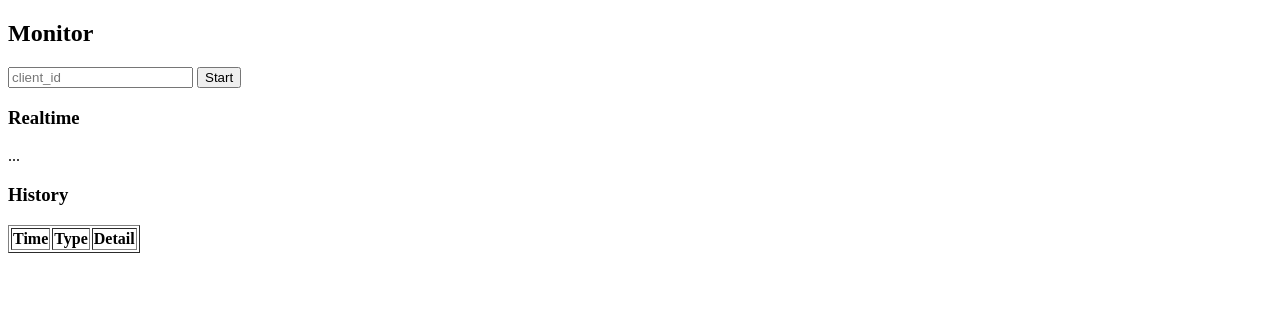
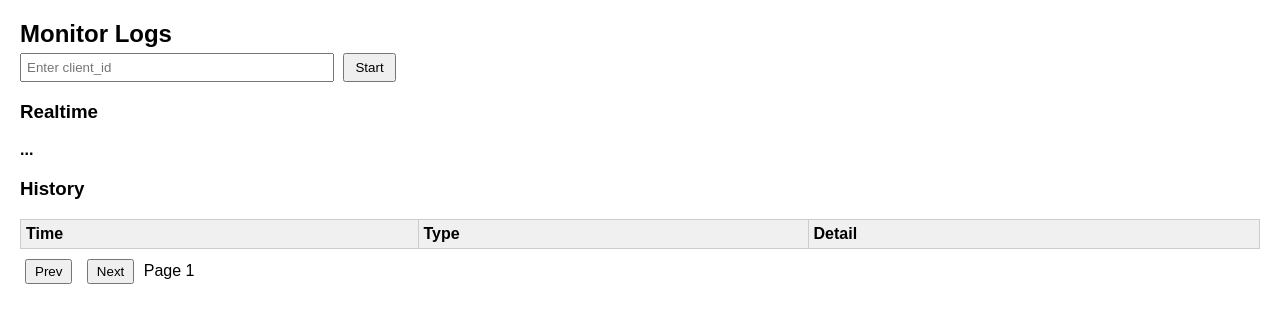
Before and after one commit to longhai-mine/Log-Tracker-Server, a Flask app: page / in a window 1280 px wide. Shown: the top 323 px of the page. Run offline with Flask 3, Linux system fonts and the light colour scheme; lists and menus that the app fills with data are empty; some libraries are stand-ins or nearby versions.

Commit message:
index.html

```diff
--- a/templates/index.html
+++ b/templates/index.html
@@ -2,20 +2,32 @@
 <html>
 <head>
   <meta charset="UTF-8">
-  <title>Monitor</title>
+  <title>Log Tracker Monitor</title>
+  <style>
+    body { font-family: Arial, sans-serif; margin: 20px; }
+    h2 { margin-bottom: 5px; }
+    input { padding: 5px; width: 300px; }
+    button { padding: 5px 10px; margin-left: 5px; }
+    #realtime { margin: 10px 0; font-weight: bold; }
+    table { border-collapse: collapse; width: 100%; margin-top: 10px; }
+    th, td { border: 1px solid #ccc; padding: 5px; text-align: left; }
+    th { background-color: #f0f0f0; }
+    .pagination { margin-top: 10px; }
+    .pagination button { padding: 3px 8px; margin-right: 5px; }
+  </style>
 </head>
 <body>
 
-<h2>Monitor</h2>
+<h2>Monitor Logs</h2>
 
-<input id="cid" placeholder="client_id">
+<input id="cid" placeholder="Enter client_id">
 <button onclick="start()">Start</button>
 
 <h3>Realtime</h3>
 <div id="realtime">...</div>
 
 <h3>History</h3>
-<table border="1">
+<table>
   <thead>
     <tr>
       <th>Time</th>
@@ -26,58 +38,90 @@
   <tbody id="table"></tbody>
 </table>
 
+<div class="pagination">
+  <button onclick="prevPage()">Prev</button>
+  <button onclick="nextPage()">Next</button>
+  Page <span id="page-num">1</span>
+</div>
+
 <script src="https://cdn.socket.io/4.0.0/socket.io.min.js"></script>
+<script>
+const SERVER_URL = "https://log-tracker-server.onrender.com";
 
-<script>
 let cid = "";
 let socket;
+let historyData = [];
+let currentPage = 1;
+const PAGE_SIZE = 50;
 
 function start() {
-  cid = document.getElementById("cid").value;
+  cid = document.getElementById("cid").value.trim();
+  if (!cid) return alert("Please enter client_id");
 
   socket = io(SERVER_URL);
+
+  socket.on("connect", () => console.log("Connected to server"));
 
   socket.on("new_log", (msg) => {
     if (msg.client_id !== cid) return;
 
     const d = msg.data;
-
     let text = "";
 
     if (d.type === "browser") text = "🌐 " + d.url;
     else if (d.type === "focus") text = "🧠 " + d.app;
+    else text = JSON.stringify(d);
 
     document.getElementById("realtime").innerText = text;
 
-    addRow(d);
+    // Thêm vào historyData đầu tiên
+    historyData.unshift(d);
+    renderPage(currentPage);
   });
 
   loadHistory();
 }
 
 async function loadHistory() {
-  const res = await fetch(SERVER_URL + "/logs/" + cid);
+  const res = await fetch(`${SERVER_URL}/logs/${cid}`);
   const data = await res.json();
+  historyData = data.map(d => d.content || d);
+  currentPage = 1;
+  renderPage(currentPage);
+}
 
+function renderPage(page) {
   const table = document.getElementById("table");
   table.innerHTML = "";
 
-  data.forEach(d => addRow(d.content));
+  const start = (page - 1) * PAGE_SIZE;
+  const end = start + PAGE_SIZE;
+  const pageData = historyData.slice(start, end);
+
+  pageData.forEach(d => {
+    const time = new Date(d.timestamp).toLocaleString();
+    const detail = d.url || d.app || JSON.stringify(d);
+    const row = `<tr>
+      <td>${time}</td>
+      <td>${d.type}</td>
+      <td>${detail}</td>
+    </tr>`;
+    table.insertAdjacentHTML("beforeend", row);
+  });
+
+  document.getElementById("page-num").innerText = page;
 }
 
-function addRow(d) {
-  let detail = d.url || d.app;
+function nextPage() {
+  if (currentPage * PAGE_SIZE >= historyData.length) return;
+  currentPage++;
+  renderPage(currentPage);
+}
 
-  const row = `
-    <tr>
-      <td>${new Date().toLocaleTimeString()}</td>
-      <td>${d.type}</td>
-      <td>${detail}</td>
-    </tr>
-  `;
-
-  document.getElementById("table")
-    .insertAdjacentHTML("afterbegin", row);
+function prevPage() {
+  if (currentPage <= 1) return;
+  currentPage--;
+  renderPage(currentPage);
 }
 </script>
 
```
